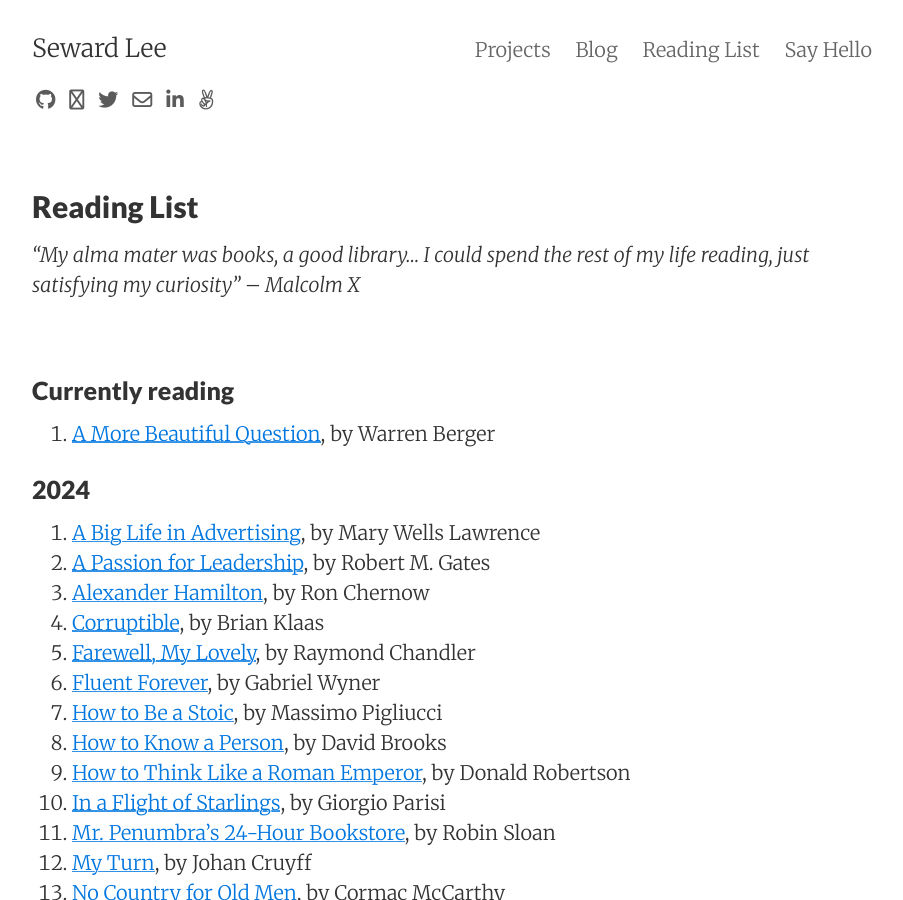
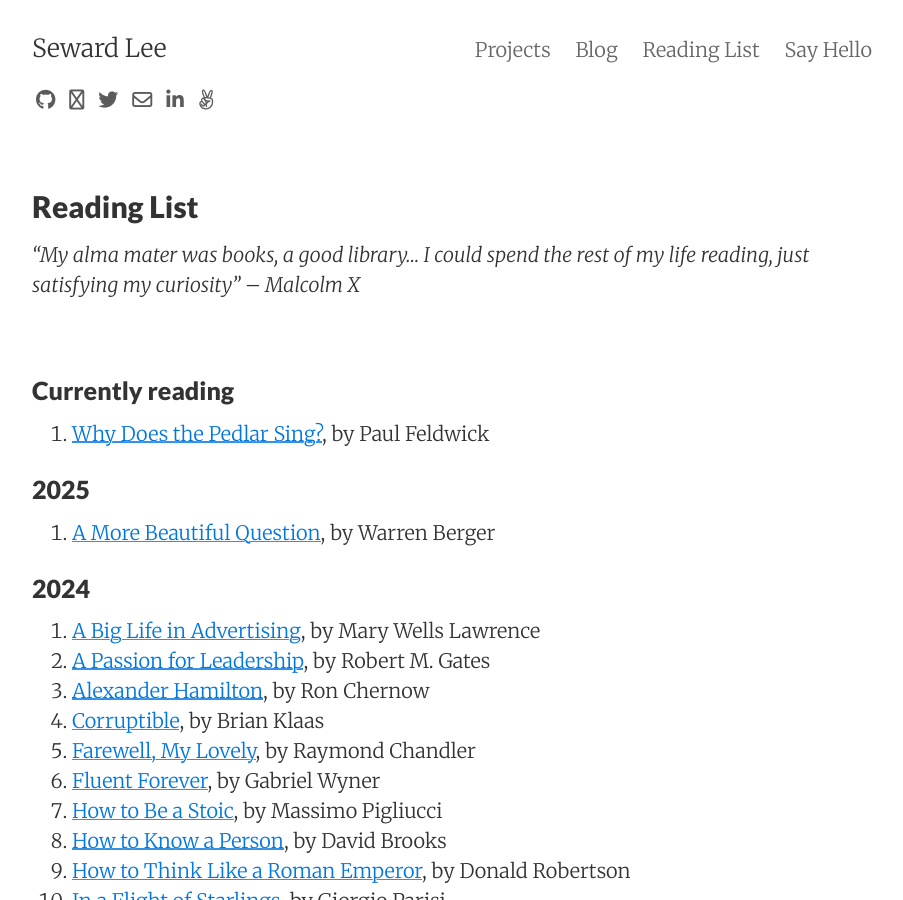
Before and after one commit to sewardlee337/sewardlee337.github.io, a Jekyll site: the page built from readinglist.md, in a window 1280 px wide and 900 px high. Shown: the whole window, without its empty margins (188-1091 px from the left). Built offline with Jekyll 4.4.1, drawn with Linux system fonts in a browser that asks for light colours; nearby versions of some CDN libraries.

Commit message:
update reading list

```diff
--- a/readinglist.md
+++ b/readinglist.md
@@ -12,7 +12,13 @@ _"My alma mater was books, a good library... I could spend the rest of my life r
 
 ### Currently reading
 
+1. [Why Does the Pedlar Sing?](https://www.amazon.com/Why-Does-Pedlar-Sing-Advertising-ebook/dp/B08WC3QDQB/ref=tmm_kin_swatch_0?_encoding=UTF8&qid=&sr=), by Paul Feldwick
+
+
+### 2025
+
 1. [A More Beautiful Question](https://www.amazon.com/More-Beautiful-Question-Inquiry-Breakthrough/dp/1620401452), by Warren Berger
+
 
 
 ### 2024
```
